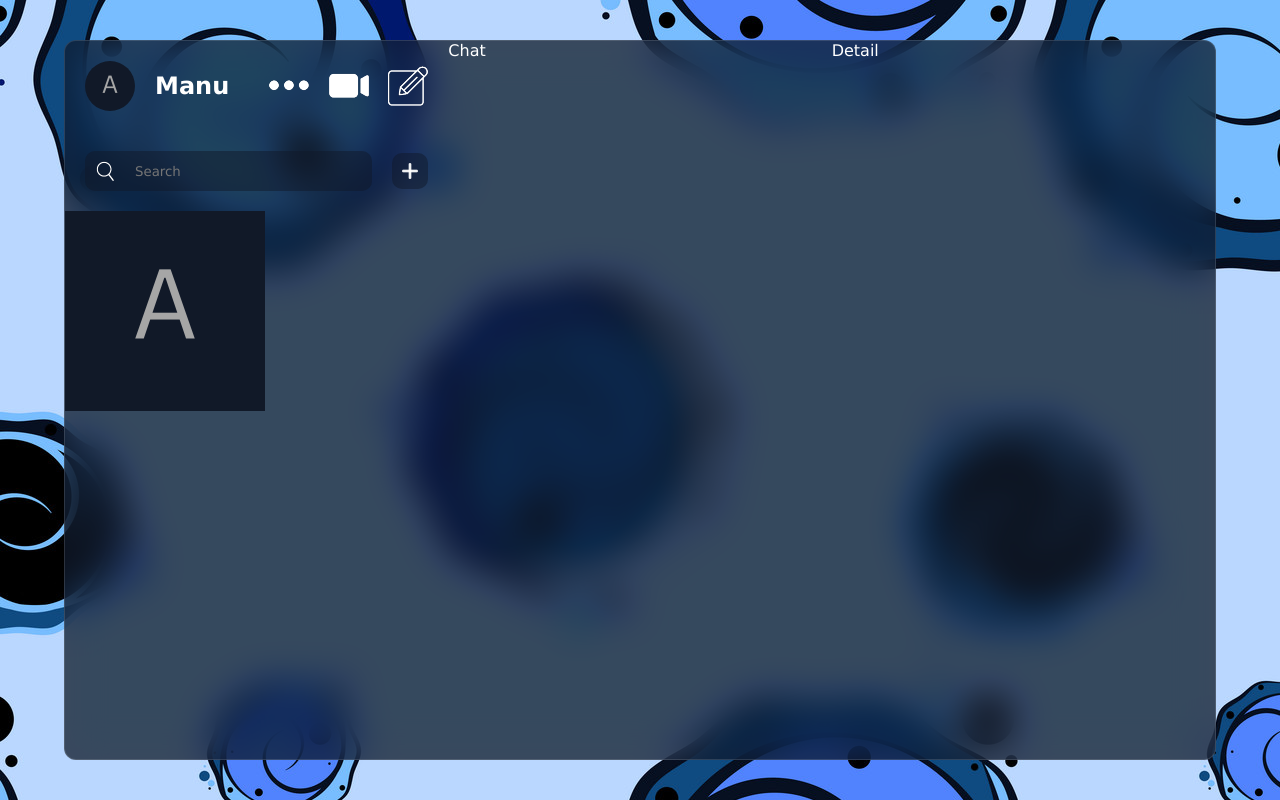
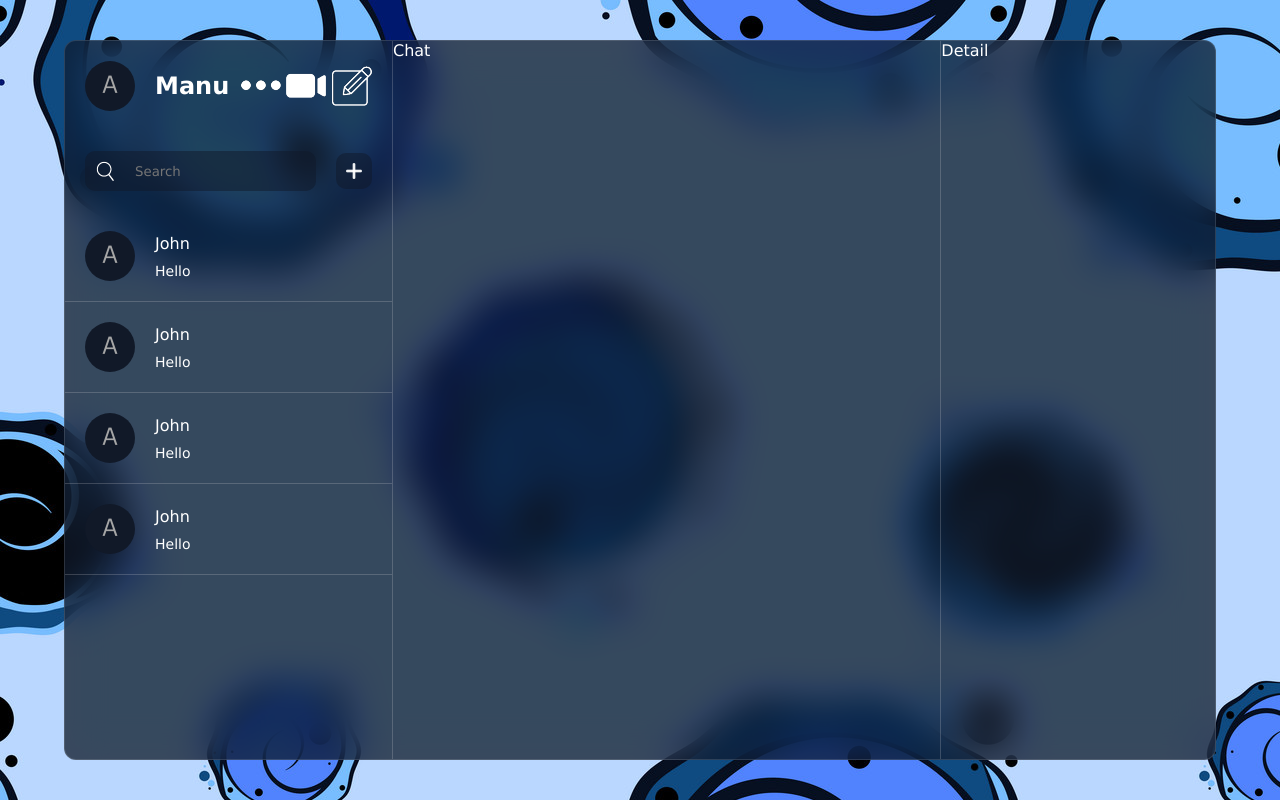
Before and after one commit to Manvendra27saini/ChatNest, a React (Vite) app: page / in a window 1280 px wide. Built offline with nearby package versions, Linux system fonts and the light colour scheme.

Commit message:
UserList design

```diff
--- a/src/components/chat/chat.css
+++ b/src/components/chat/chat.css
@@ -1,3 +1,6 @@
 .chat{
-    flex:1
+    flex:2;
+    border-left: 1px solid  #dddddd35;
+    border-right: 1px solid  #dddddd35;
+
 }
--- a/src/components/list/chatList/ChatList.jsx
+++ b/src/components/list/chatList/ChatList.jsx
@@ -14,6 +14,31 @@ const ChatList = () => {
             </div>
             <div className="item">
                 <img src="./avatar.png" alt=""/>
+                <div className="texts">
+                    <span>John </span>
+                    <p>Hello</p>
+                </div>
+            </div>
+            <div className="item">
+                <img src="./avatar.png" alt=""/>
+                <div className="texts">
+                    <span>John </span>
+                    <p>Hello</p>
+                </div>
+            </div>
+            <div className="item">
+                <img src="./avatar.png" alt=""/>
+                <div className="texts">
+                    <span>John </span>
+                    <p>Hello</p>
+                </div>
+            </div>
+            <div className="item">
+                <img src="./avatar.png" alt=""/>
+                <div className="texts">
+                    <span>John </span>
+                    <p>Hello</p>
+                </div>
             </div>
         </div>
     )
--- a/src/components/list/chatList/chatList.css
+++ b/src/components/list/chatList/chatList.css
@@ -1,4 +1,6 @@
 .chatList{
+    flex: 1;
+    overflow: scroll;
     .search{
         display: flex;
         align-items: center;
@@ -39,4 +41,35 @@
         cursor: pointer;
        }
     }
+    .item{
+        display: flex;
+        align-items: center;
+        gap: 20px;
+        padding: 20px;
+        cursor: pointer;
+        border-bottom: 1px solid #dddddd35;
+
+        img{
+            width: 50px;
+            height: 50px;;
+            border-radius: 50%;
+            object-fit: cover;
+        }
+
+        .texts{
+            display: flex;
+            flex-direction: column;
+            gap: 10px;
+
+
+            span{
+                font-weight: 14px;
+            }
+            p{
+                font-size: 14px;
+                font-weight: 300;
+            }
+        }
+
+    }
 }
--- a/src/components/list/list.css
+++ b/src/components/list/list.css
@@ -1,3 +1,6 @@
 .list{
-    flex:1
+    flex:1;
+    display: flex;
+    flex-direction: column;
+
 }
```
